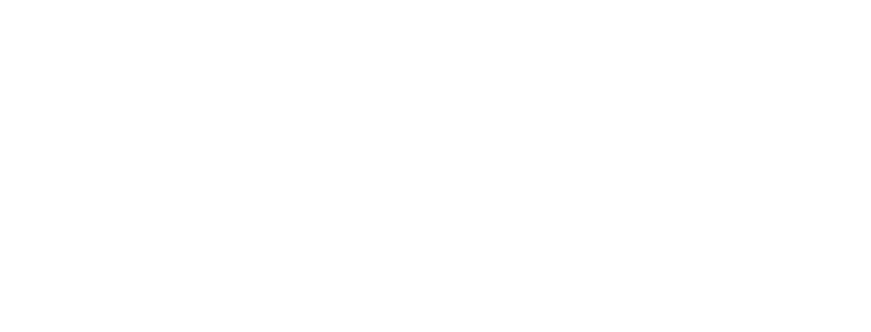
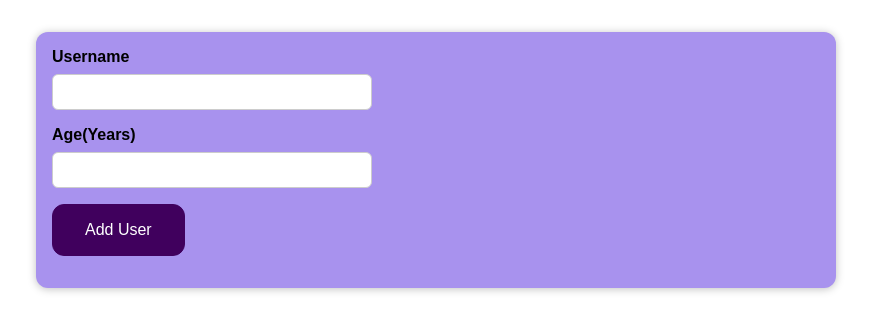
Before and after one commit to chilavertina/react-project-1, a React (Create React App) app: page / in a window 1280 px wide. Shown: the top 332 px of the page, without its empty margins (204-1075 px from the left). Built offline with nearby package versions, Linux system fonts and the light colour scheme.

Commit message:
ubacivanje fajlova

```diff
--- a/src/App.js
+++ b/src/App.js
@@ -1,7 +1,14 @@
 import React from "react";
+import NewUser from "./components/new user/NewUser";
+import User from "./components/users/User";
 
 function App() {
-  return <div></div>;
+  return (
+    <div>
+      <NewUser />
+      <User />
+    </div>
+  );
 }
 
 export default App;
--- /dev/null
+++ b/src/components/new user/NewUser.css
@@ -0,0 +1,38 @@
+.new-user {
+  background-color: #a892ee;
+  padding: 1rem;
+  margin: 2rem auto;
+  width: 50rem;
+  max-width: 95%;
+  border-radius: 12px;
+  text-align: center;
+  box-shadow: 0 1px 8px rgba(0, 0, 0, 0.25);
+}
+
+.new-user button {
+  font: inherit;
+  cursor: pointer;
+  padding: 1rem 2rem;
+  border: 1px solid #40005d;
+  background-color: #40005d;
+  color: white;
+  border-radius: 12px;
+  margin-right: 1rem;
+}
+
+.new-user button:hover,
+.new-user button:active {
+  background-color: #510674;
+  border-color: #510674;
+}
+
+.new-user button.alternative {
+  color: #220131;
+  border-color: transparent;
+  background-color: transparent;
+}
+
+.new-user button.alternative:hover,
+.new-user button.alternative:active {
+  background-color: #ddb3f8;
+}
--- /dev/null
+++ b/src/components/new user/NewUser.js
@@ -0,0 +1,13 @@
+import React from "react";
+import UsernameForm from "./UsernameForm";
+import "./NewUser.css";
+
+const NewUser = () => {
+  return (
+    <div className="new-user">
+      <UsernameForm />
+    </div>
+  );
+};
+
+export default NewUser;
--- /dev/null
+++ b/src/components/new user/UsernameForm.css
@@ -0,0 +1,27 @@
+.new-user__controls {
+  display: flex;
+  flex-direction: column;
+  flex-wrap: wrap;
+  gap: 1rem;
+  margin-bottom: 1rem;
+  text-align: left;
+}
+
+.new-user__control label {
+  font-weight: bold;
+  margin-bottom: 0.5rem;
+  display: block;
+}
+
+.new-user__control input {
+  font: inherit;
+  padding: 0.5rem;
+  border-radius: 6px;
+  border: 1px solid #ccc;
+  width: 20rem;
+  max-width: 100%;
+}
+
+.new-user__actions {
+  text-align: left;
+}
--- /dev/null
+++ b/src/components/new user/UsernameForm.js
@@ -0,0 +1,24 @@
+import React from "react";
+import "./UsernameForm.css";
+
+const UsernameForm = () => {
+  return (
+    <form>
+      <div className="new-user__controls">
+        <div className="new-user__control">
+          <label>Username</label>
+          <input type="text" />
+        </div>
+        <div className="new-user__control">
+          <label>Age(Years)</label>
+          <input type="number" />
+        </div>
+        <div className="new-user__actions">
+          <button type="submit">Add User</button>
+        </div>
+      </div>
+    </form>
+  );
+};
+
+export default UsernameForm;
--- /dev/null
+++ b/src/components/users/User.js
@@ -0,0 +1,5 @@
+import React from "react";
+
+const User = () => {};
+
+export default User;
```
Also changed, not shown: 1 other file (tests, documents, lock files or other folders).
